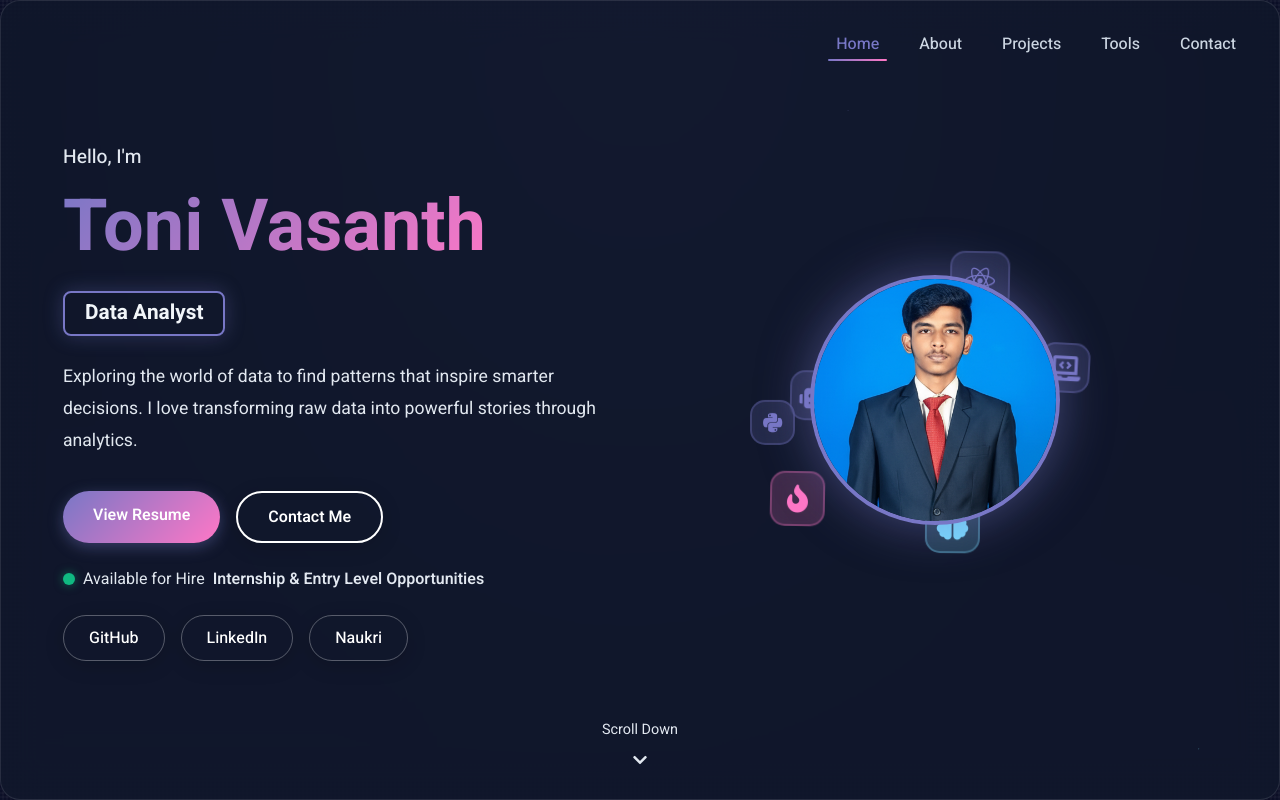
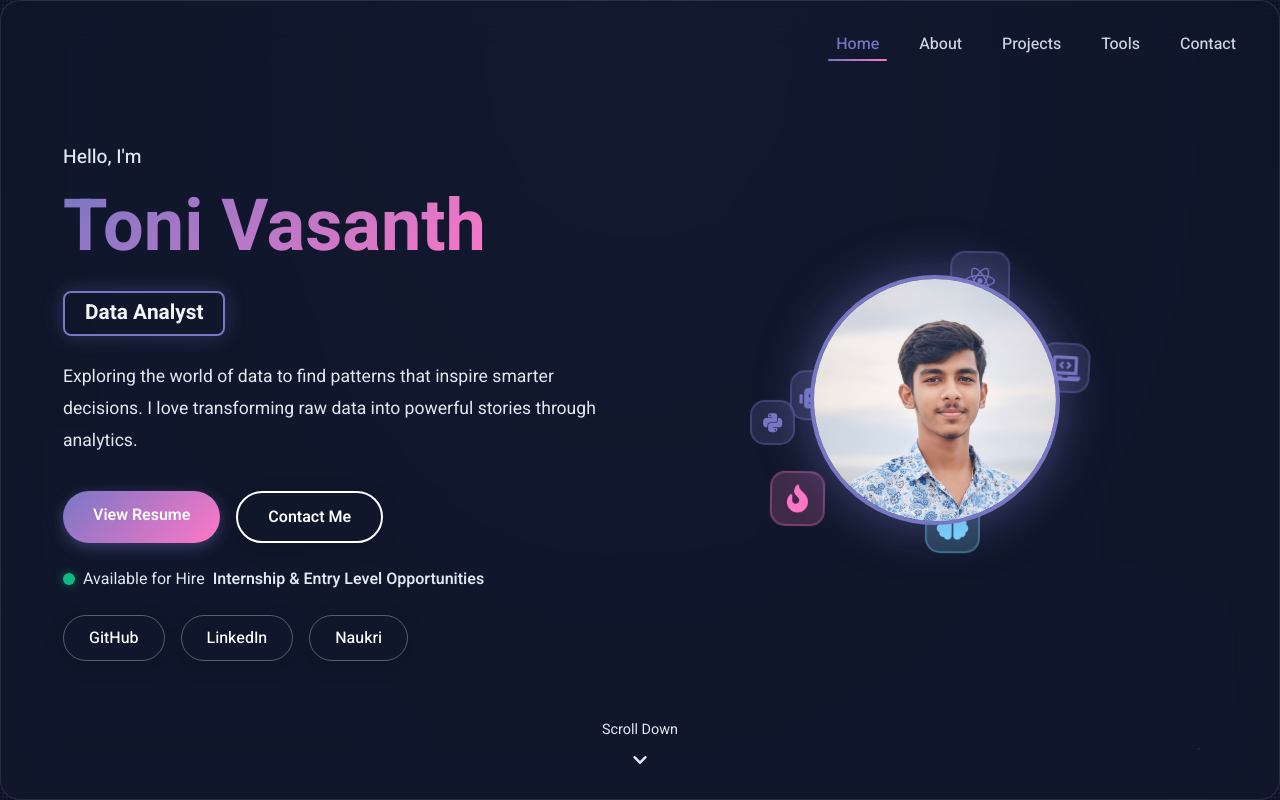
Before and after one commit to Tonivasanth/my-portfolio, a plain HTML site: page index.html in a window 1280 px wide. Shown: the top 800 px of the page. Drawn offline with nearby package versions, Linux system fonts and the light colour scheme.

Commit message:
Update index.html

```diff
--- a/index.html
+++ b/index.html
@@ -783,7 +783,7 @@
                     <div class="col-lg-6">
                         <div class="profile-section" style="position: relative; display: flex; justify-content: center; align-items: center; min-height: 500px;">
                             <div class="profile-image-container" id="profileImageContainer" style="position: relative;">
-                                <img id="profileImage" src="img/pers.png" alt="Toni Vasanth" style="width: 250px; height: 250px; border-radius: 50%; border: 4px solid #7877c6; box-shadow: 0 0 50px rgba(120, 119, 198, 0.5); position: relative; z-index: 2; object-fit: cover;">
+                                <img id="profileImage" src="myimg.jpg" alt="Toni Vasanth" style="width: 250px; height: 250px; border-radius: 50%; border: 4px solid #7877c6; box-shadow: 0 0 50px rgba(120, 119, 198, 0.5); position: relative; z-index: 2; object-fit: cover;">
 
                                 <!-- Floating Tech Icons -->
                                 <div class="floating-icon" style="position: absolute; top: -20px; right: 50px; width: 60px; height: 60px; background: rgba(120, 119, 198, 0.2); border-radius: 15px; display: flex; align-items: center; justify-content: center; backdrop-filter: blur(10px); border: 2px solid rgba(120, 119, 198, 0.3); animation: float 6s ease-in-out infinite;">
```
